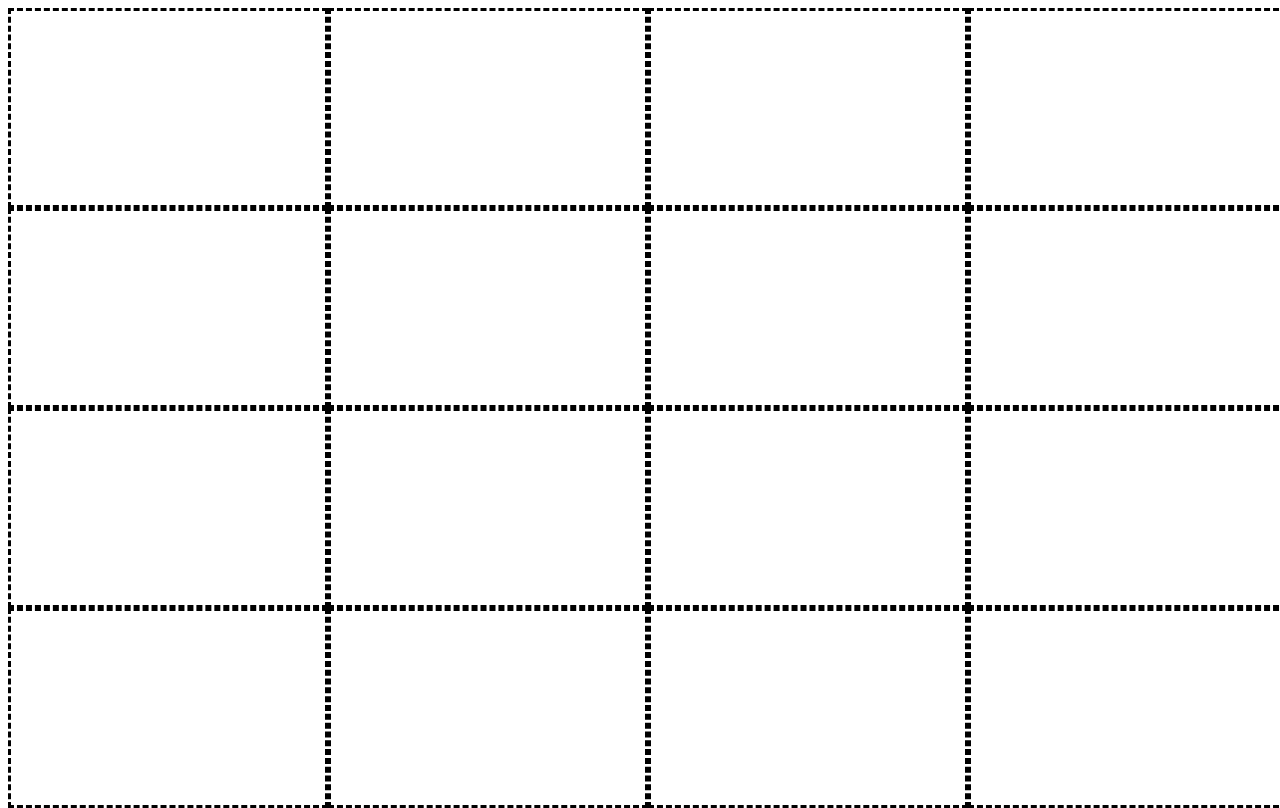
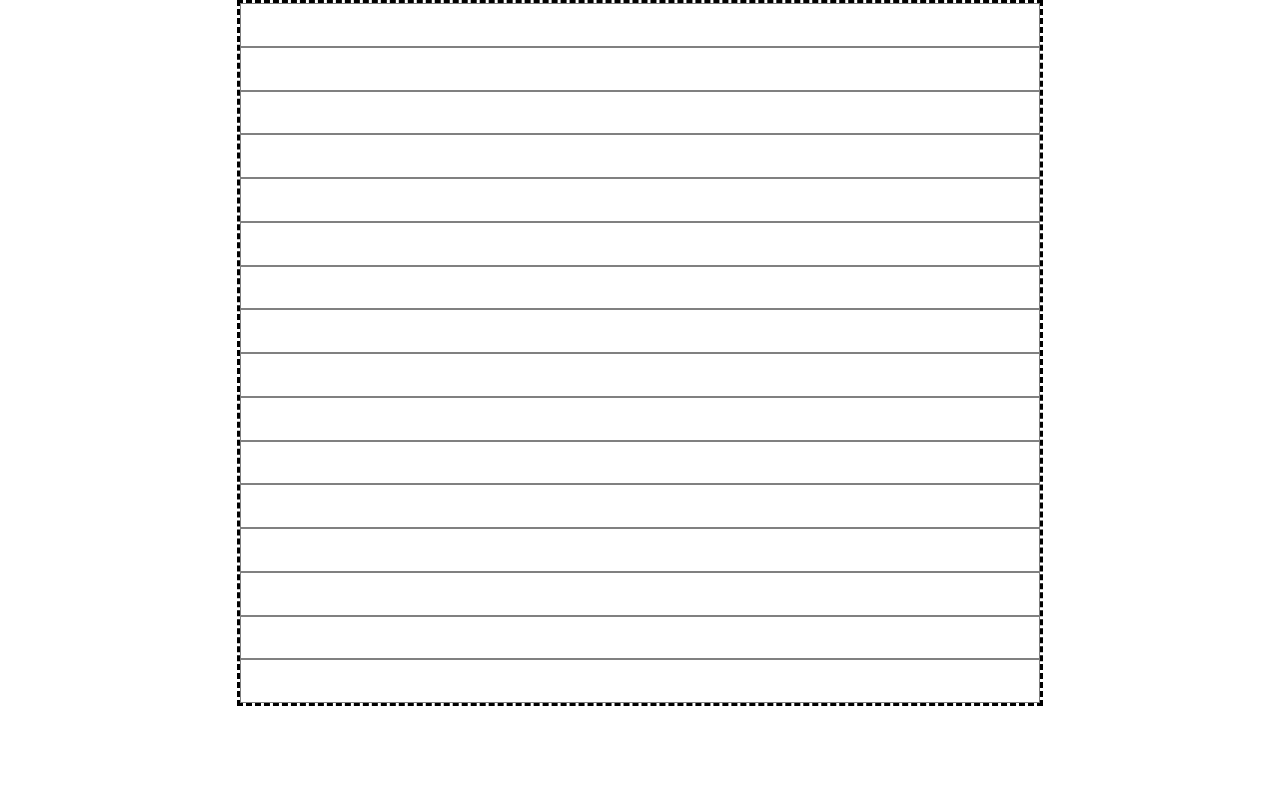
Before and after one commit to boombathebig/Etch-A-Sketch, a plain HTML site: page index.html in a window 1280 px wide. Drawn offline with Linux system fonts and the light colour scheme.

Commit message:
reworking entire script and html

```diff
--- a/index.html
+++ b/index.html
@@ -2,13 +2,19 @@
 <head>
     <html lang ="en">
     <meta charset="utf-8"/>
-    <link rel=stylesheet type="text/css" href="style.css">
+    <style>
+    html, body {
+       height: 100%;
+       width: 100%;
+       margin:0;
+       padding:0;
+       display:flex;
+       justify-content: center;
+    }
+
+    </style>
 </head>
-
-
 <body>
-    <div class="grid" id="grid">
-    </div>
 <script src="script.js"></script>
 </body>
 
--- a/script.js
+++ b/script.js
@@ -1,22 +1,25 @@
-function createGridBox(){
-    var div1= document.createElement("div");
-    document.getElementById("grid").appendChild(div1);
-    div1.className = "griddy";
-    div1.id="box"+i;
-}
-i=0;
-while (i<16){
-    createGridBox();
-    i++;
-}
+
+var createGrid=document.createElement("div");
+document.body.appendChild(createGrid);
+createGrid.style.display = "grid";
+createGrid.classList.add("gridContainer");
+createGrid.style.width= "800px";
+createGrid.style.height="700px";
+createGrid.style.borderStyle="dashed";
+
+const gridContainer= document.querySelector(".gridContainer");
+
+function gridMake(num) {
+  for(let i=0; i<num * num;i++){
+    let grid= document.createElement('div');
+    grid.classList.add('sqr');
+    grid.style.border= "1px solid gray";
+    grid.style.gridTemplateColumns= `repeat(${num}, 1fr)`;
+    grid.style.gridTemplateRows= `repeat(${num}, 1fr)`;
+    gridContainer.appendChild(grid);
+
+  }
 
 
-document.addEventListener("mouseover", function(e){
-   const pressed = document.querySelector(`.griddy[id=${event.target.id}]`)
-     console.log(event)
-     console.log(pressed)
-   pressed.classList.add("hovered");
-
-
-
-   });
+   }
+gridMake(4);
--- a/style.css
+++ /dev/null
@@ -1,19 +0,0 @@
-html, body, #grid {
-    height: 100%;
-    width: 100%;
-}
-
-.grid{
-    display: grid;
-    grid-template-rows: 1fr 1fr 1fr 1fr;
-    grid-template-columns: 1fr 1fr 1fr 1fr;
-}
-
-.griddy{
-    border-style: dashed;
-    border-color: black;
-}
-
-.hovered{
-    background-color: black;
-}
```
